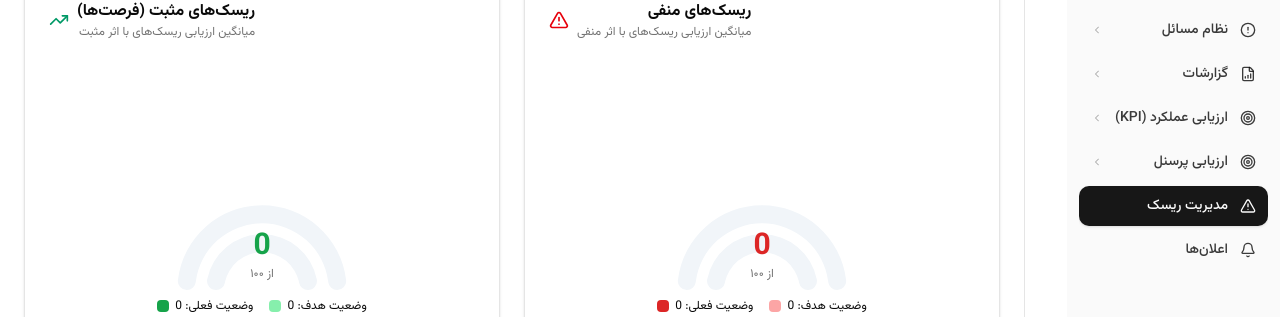
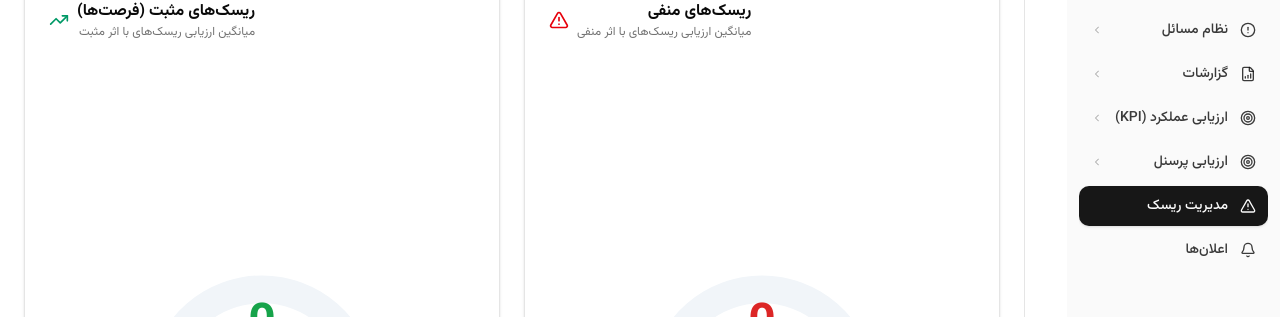
Before and after one commit to mbmb24658/erp.khbipc, a Next.js app: page /risks in a window 1280 px wide. Shown: the part 483-800 px from the top of the page. Built offline with nearby package versions, Linux system fonts and the light colour scheme; no server answers; the database is empty; sample sign-in values are in the browser's storage.

Commit message:
fix: larger risk gauges, remove stale selectedDelayCauseIds, add corrective filter

```diff
--- a/src/app/(admin)/page.tsx
+++ b/src/app/(admin)/page.tsx
@@ -477,6 +477,7 @@ async function UserDashboard({ userId }: { userId: string }) {
       progressPct: true,
       priority: true,
       strategicTopic: true,
+      isCorrective: true,
       updatedAt: true,
     },
     orderBy: [{ priority: "desc" }, { updatedAt: "desc" }],
@@ -503,6 +504,7 @@ async function UserDashboard({ userId }: { userId: string }) {
       hrActual: true,
       hrPlan: true,
       strategicTopic: true,
+      isCorrective: true,
       status: true,
       updatedAt: true,
     },
@@ -589,6 +591,7 @@ async function UserDashboard({ userId }: { userId: string }) {
         updatedAt: a.updatedAt.toISOString(),
         type: "activity" as const,
         strategicTopic: a.strategicTopic || null,
+        isCorrective: a.isCorrective || false,
         needsMe: false,
       })),
     ...userWbsActivities.filter((w) => w.status !== "completed" && (w.progressPct || 0) < 100),
--- a/src/app/(admin)/risks/page.tsx
+++ b/src/app/(admin)/risks/page.tsx
@@ -262,14 +262,14 @@ function GaugeChart({
         </CardTitle>
       </CardHeader>
       <CardContent>
-        <div className="relative w-full" style={{ height: 220 }}>
+        <div className="relative w-full" style={{ height: 320 }}>
           <ResponsiveContainer width="100%" height="100%">
             <RadialBarChart
               cx="50%"
               cy="100%"
-              innerRadius="45%"
+              innerRadius="30%"
               outerRadius="100%"
-              barSize={18}
+              barSize={28}
               data={data}
               startAngle={180}
               endAngle={0}
@@ -277,31 +277,31 @@ function GaugeChart({
               <PolarAngleAxis type="number" domain={[0, 100]} tick={false} />
               <RadialBar
                 dataKey="value"
-                cornerRadius={10}
+                cornerRadius={14}
                 background={{ fill: "#f1f5f9" }}
               />
             </RadialBarChart>
           </ResponsiveContainer>
           {/* Center value display */}
-          <div className="absolute inset-x-0 bottom-0 flex flex-col items-center pb-2 pointer-events-none">
-            <span className="text-3xl font-bold leading-none" style={{ color: currentColor }}>
+          <div className="absolute inset-x-0 bottom-0 flex flex-col items-center pb-4 pointer-events-none">
+            <span className="text-5xl font-bold leading-none" style={{ color: currentColor }}>
               {currentValue.toFixed(0)}
             </span>
-            <span className="text-xs text-muted-foreground mt-1">از ۱۰۰</span>
+            <span className="text-sm text-muted-foreground mt-1">از ۱۰۰</span>
           </div>
         </div>
         {/* Legend */}
-        <div className="flex items-center justify-center gap-4 mt-2 text-xs flex-wrap">
-          <div className="flex items-center gap-1.5">
-            <div className="w-3 h-3 rounded" style={{ background: currentColor }} />
-            <span>وضعیت فعلی: {currentValue.toFixed(0)}</span>
+        <div className="flex items-center justify-center gap-6 mt-3 text-sm flex-wrap">
+          <div className="flex items-center gap-2">
+            <div className="w-4 h-4 rounded" style={{ background: currentColor }} />
+            <span>وضعیت فعلی: <span className="font-bold">{currentValue.toFixed(0)}</span></span>
           </div>
-          <div className="flex items-center gap-1.5">
-            <div className="w-3 h-3 rounded" style={{ background: targetColor }} />
-            <span>وضعیت هدف: {targetValue.toFixed(0)}</span>
+          <div className="flex items-center gap-2">
+            <div className="w-4 h-4 rounded" style={{ background: targetColor }} />
+            <span>وضعیت هدف: <span className="font-bold">{targetValue.toFixed(0)}</span></span>
           </div>
         </div>
-        <div className="text-center text-xs text-muted-foreground mt-1">
+        <div className="text-center text-xs text-muted-foreground mt-2">
           تعداد ریسک ارزیابی شده: {count.toLocaleString("fa-IR")}
         </div>
       </CardContent>
--- a/src/app/(admin)/user-dashboard.tsx
+++ b/src/app/(admin)/user-dashboard.tsx
@@ -65,6 +65,7 @@ export interface UserDashboardActivity {
   updatedAt: string | Date;
   type?: "pms" | "activity";
   strategicTopic?: string | null;
+  isCorrective?: boolean;
   // For "needed me" filter — only set on PMS activities where the user's
   // org position is in hrPlan AND user's personelId is in hrActual.
   needsMe?: boolean;
@@ -142,7 +143,7 @@ type UrgencyFilter = "all" | "low" | "normal" | "high" | "urgent";
 type SortKey = "priority" | "urgency" | "dueDate" | "updatedAt" | "title";
 type TimeFilter = "today" | "week" | "all";
 type HrTypeFilter = "all" | "mine" | "needed";
-type ActivityTypeFilter = "all" | "pms" | "activity";
+type ActivityTypeFilter = "all" | "pms" | "activity" | "corrective";
 
 const sortOptions: { value: SortKey; label: string }[] = [
   { value: "priority", label: "اولویت (نزولی)" },
@@ -277,6 +278,7 @@ function applyTypeFilter(
   typeFilter: ActivityTypeFilter
 ): UserDashboardActivity[] {
   if (typeFilter === "all") return list;
+  if (typeFilter === "corrective") return list.filter((a) => a.isCorrective);
   return list.filter((a) =>
     typeFilter === "pms" ? a.type === "pms" : a.type === "activity"
   );
@@ -533,6 +535,7 @@ function StrategicTopicSection({
                   <SelectItem value="all">همه انواع</SelectItem>
                   <SelectItem value="pms">PMS</SelectItem>
                   <SelectItem value="activity">جاری</SelectItem>
+                  <SelectItem value="corrective">اصلاحی</SelectItem>
                 </SelectContent>
               </Select>
             </div>
--- a/src/app/(admin)/wbs/[id]/wbs-detail-client.tsx
+++ b/src/app/(admin)/wbs/[id]/wbs-detail-client.tsx
@@ -213,10 +213,6 @@ export function WBSStatusUpdateForm({
     setLoading(false);
   };
 
-  const selectedLabels = delayCauses
-    .filter((c) => selectedDelayCauseIds.includes(c.id))
-    .map((c) => `${c.mainCategory} › ${c.subCategory} — ${c.rootCause}`);
-
   return (
     <div className="border rounded-lg p-4 space-y-3 bg-muted/30">
       <div className="grid gap-3 sm:grid-cols-2">
```
